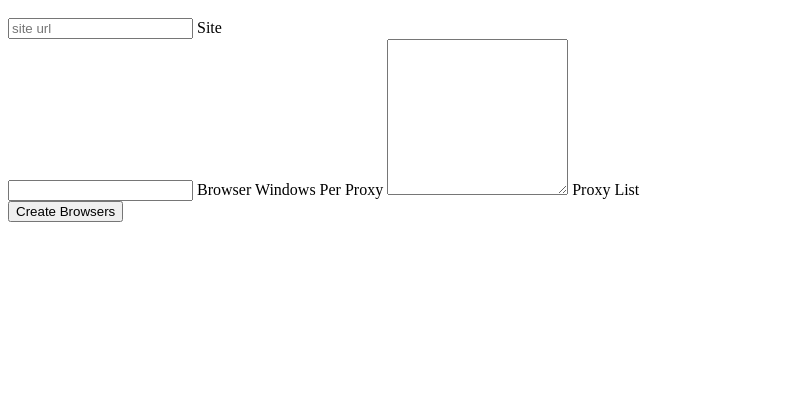
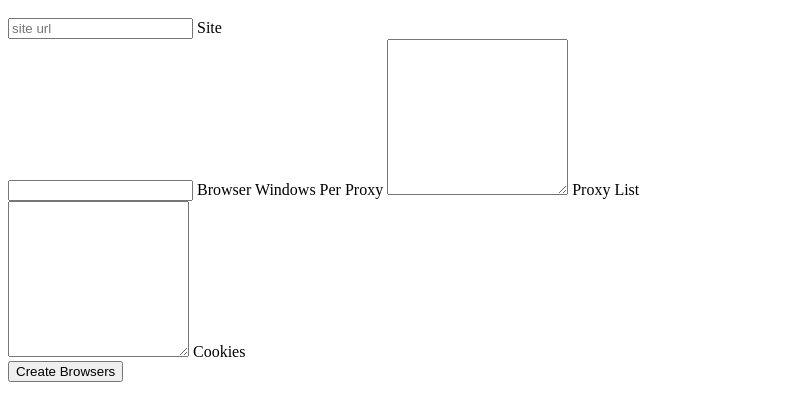
Before and after one commit to fk1018/fasz, an Electron app: page dist/index.html in a window 800 px wide. Shown: the part 66-486 px from the top of the page. Drawn offline with Linux system fonts and the light colour scheme.

Commit message:
update markup in dist

```diff
--- a/dist/index.html
+++ b/dist/index.html
@@ -14,6 +14,8 @@
     <label for="windowsPerProxy">Browser Windows Per Proxy</label>
     <textarea placeholde="place proxies here" id="proxyListTextArea" rows="10" columns="40"></textarea>
     <label for="proxyListTextArea">Proxy List</label>
+    <textarea placeholde="place cookies here" id="cookiesTextArea" rows="10" columns="40"></textarea>
+    <label for="cookiesTextArea">Cookies</label>
     </br>
     <button id="createBrowsers">Create Browsers</button>
     <script>
--- a/package.json
+++ b/package.json
@@ -11,6 +11,6 @@
   },
   "scripts": {
     "start": "electron .",
-    "compile": "electron-packager ./dist fasz"
+    "compile": "electron-packager ./dist fasz --overwrite"
   }
 }
```
